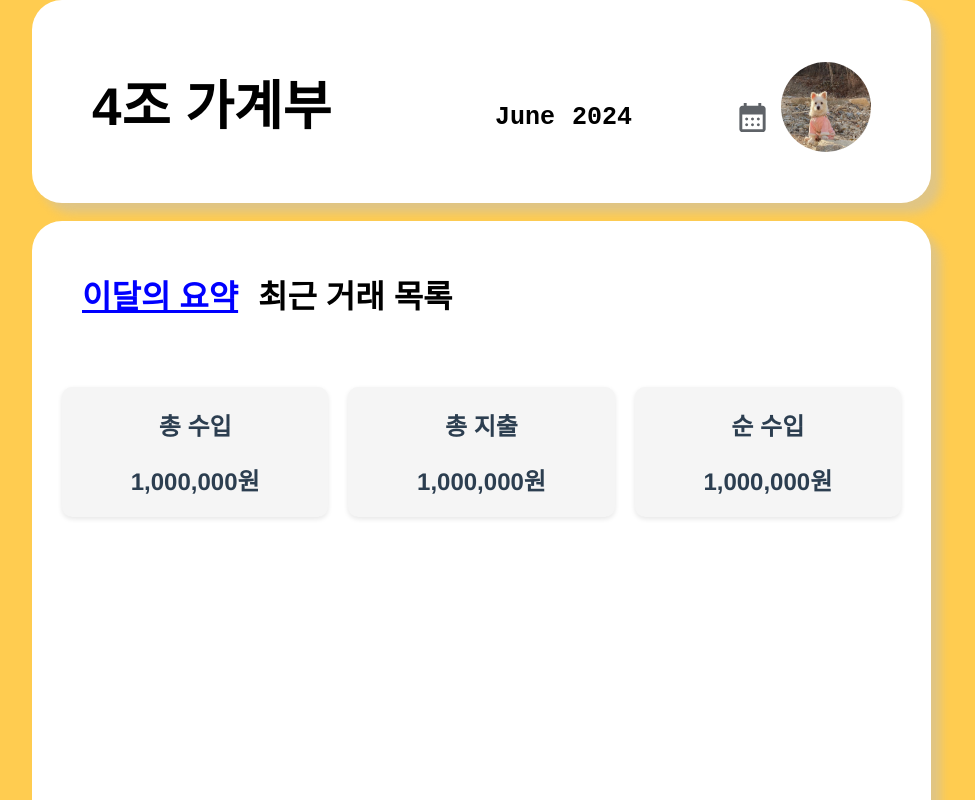
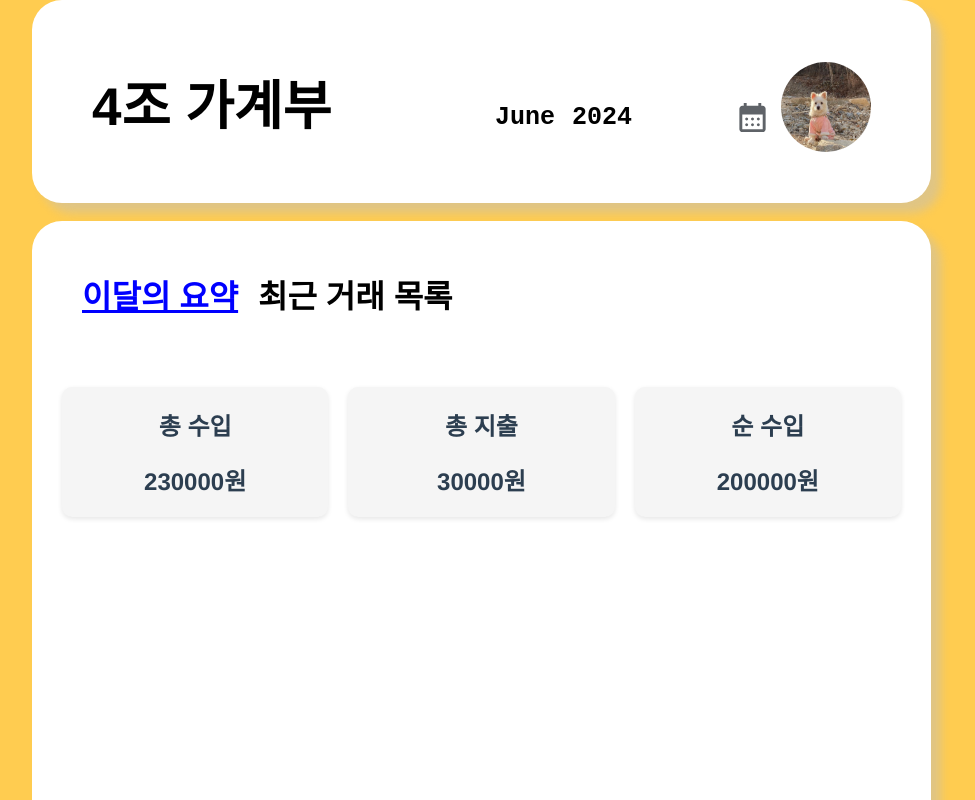
Before and after one commit to suedaejang/sudaejang, a Vue app in the folder skeletone-app/: page /home in a window 1280 px wide. Shown: the top 800 px of the page, without its empty margins (138-1113 px from the left). Built offline with nearby package versions, Linux system fonts and the light colour scheme; data requests are answered from the project's data file.

Commit message:
error201해결kkm

```diff
--- a/skeletone-app/src/pages/Home.vue
+++ b/skeletone-app/src/pages/Home.vue
@@ -3,38 +3,36 @@
         <div id="app">
             <div class="navigation">
                 <span
-                    @click="showA"
+                    @click="active = 'A'"
                     :class="{
                         clickable: true,
                         active: active === 'A',
                     }"
+                    >이달의 요약</span
                 >
-                    이달의 요약
-                </span>
                 <span
-                    @click="showB"
+                    @click="active = 'B'"
                     :class="{
                         clickable: true,
                         active: active === 'B',
                     }"
+                    >최근 거래 목록</span
                 >
-                    최근 거래 목록
-                </span>
             </div>
             <div v-if="active === 'A'">
                 <div class="container">
                     <div class="row">
-                        <div class="item">
-                            <h2>총 수입</h2>
-                            <p>1,000,000원</p>
-                        </div>
-                        <div class="item">
-                            <h2>총 지출</h2>
-                            <p>1,000,000원</p>
-                        </div>
-                        <div class="item">
-                            <h2>순 수입</h2>
-                            <p>1,000,000원</p>
+                        <div
+                            class="item"
+                            v-for="(
+                                text, index
+                            ) in summaryTexts"
+                            :key="index"
+                        >
+                            <h2>{{ text }}</h2>
+                            <p>
+                                {{ summaryValues[index] }}원
+                            </p>
                         </div>
                     </div>
                 </div>
@@ -54,37 +52,30 @@
                             </tr>
                         </thead>
                         <tbody>
-                            <tr>
-                                <td class="td">6월 8일</td>
-                                <td class="td">18:30</td>
-                                <td class="td">60,000원</td>
+                            <tr
+                                v-for="(
+                                    transaction, index
+                                ) in transactions"
+                                :key="index"
+                            >
                                 <td class="td">
-                                    동훈씨에게 입금함
+                                    {{ transaction.date }}
                                 </td>
                                 <td class="td">
-                                    -10,000원
-                                </td>
-                            </tr>
-                            <tr>
-                                <td class="td">6월 7일</td>
-                                <td class="td">18:30</td>
-                                <td class="td">80,000원</td>
-                                <td class="td">
-                                    동훈씨에게 입금함
+                                    {{ transaction.time }}
                                 </td>
                                 <td class="td">
-                                    -10,000원
-                                </td>
-                            </tr>
-                            <tr>
-                                <td class="td">6월 7일</td>
-                                <td class="td">14:30</td>
-                                <td class="td">90,000원</td>
-                                <td class="td">
-                                    동훈씨에게 입금함
+                                    {{ transaction.amount }}
                                 </td>
                                 <td class="td">
-                                    -10,000원
+                                    {{
+                                        transaction.description
+                                    }}
+                                </td>
+                                <td class="td">
+                                    {{
+                                        transaction.balanceChange
+                                    }}
                                 </td>
                             </tr>
                         </tbody>
@@ -99,15 +90,51 @@
 export default {
     data() {
         return {
-            active: 'A', // 초기값을 'A'로 설정하여 "이달의 요약"을 표시
+            active: 'A',
+            transactions: [
+                {
+                    date: '6월 8일',
+                    time: '18:30',
+                    amount: 60000,
+                    description: '동훈씨에게 입금함',
+                    balanceChange: -10000,
+                },
+                {
+                    date: '6월 7일',
+                    time: '18:30',
+                    amount: 80000,
+                    description: '동훈씨에게 입금함',
+                    balanceChange: -10000,
+                },
+                {
+                    date: '6월 7일',
+                    time: '14:30',
+                    amount: 90000,
+                    description: '동훈씨에게 입금함',
+                    balanceChange: -10000,
+                },
+            ],
         };
     },
-    methods: {
-        showA() {
-            this.active = 'A';
+    computed: {
+        summaryValues() {
+            let totalIncome = 0;
+            let totalExpense = 0;
+            this.transactions.forEach((transaction) => {
+                if (transaction.amount > 0) {
+                    totalIncome += transaction.amount;
+                }
+                if (transaction.balanceChange < 0) {
+                    totalExpense += Math.abs(
+                        transaction.balanceChange
+                    );
+                }
+            });
+            let netIncome = totalIncome - totalExpense;
+            return [totalIncome, totalExpense, netIncome];
         },
-        showB() {
-            this.active = 'B';
+        summaryTexts() {
+            return ['총 수입', '총 지출', '순 수입'];
         },
     },
 };
@@ -121,21 +148,20 @@ export default {
 }
 .navigation {
     display: flex;
-    flex-direction: row; /* 수평 배치 */
-    justify-content: left; /* 왼쪽 정렬 */
-    gap: 20px; /* 요소 사이 간격 */
+    justify-content: left;
+    gap: 20px;
     margin-left: 50px;
 }
 .clickable {
     margin: 50px 0;
     cursor: pointer;
-    color: black; /* 기본 검정색 */
-    font-size: 2em; /* 글씨 크기 키움 */
+    color: black;
+    font-size: 2em;
     font-weight: 700;
 }
 .clickable.active {
-    color: blue; /* 클릭 시 파란색 */
-    text-decoration-line: underline;
+    color: blue;
+    text-decoration: underline;
 }
 .container {
     max-width: 859px;
@@ -154,7 +180,7 @@ export default {
     text-align: center;
     flex: 1;
     margin: 0 10px;
-    box-shadow: 0 2px 5px rgba(0, 0, 0, 0.1); /* 그림자 효과 추가 */
+    box-shadow: 0 2px 5px rgba(0, 0, 0, 0.1);
 }
 .item h2 {
     margin-top: 0;
--- a/skeletone-app/src/pages/addChart.vue
+++ b/skeletone-app/src/pages/addChart.vue
@@ -233,11 +233,11 @@ const saveTransaction = async () => {
     };
 
     try {
-        const response = await axios.get(
+        const response = await axios.post(
             BASEURI,
             transactionData
         );
-        if (response.status === 200) {
+        if (response.status === 201) {
             alert('데이터가 성공적으로 저장되었습니다.');
             router.push('/Home');
         } else {
```
Also changed, not shown: skeletone-app/src/pages/editChart.vue (+48 -14 lines), skeletone-app/db.json.
